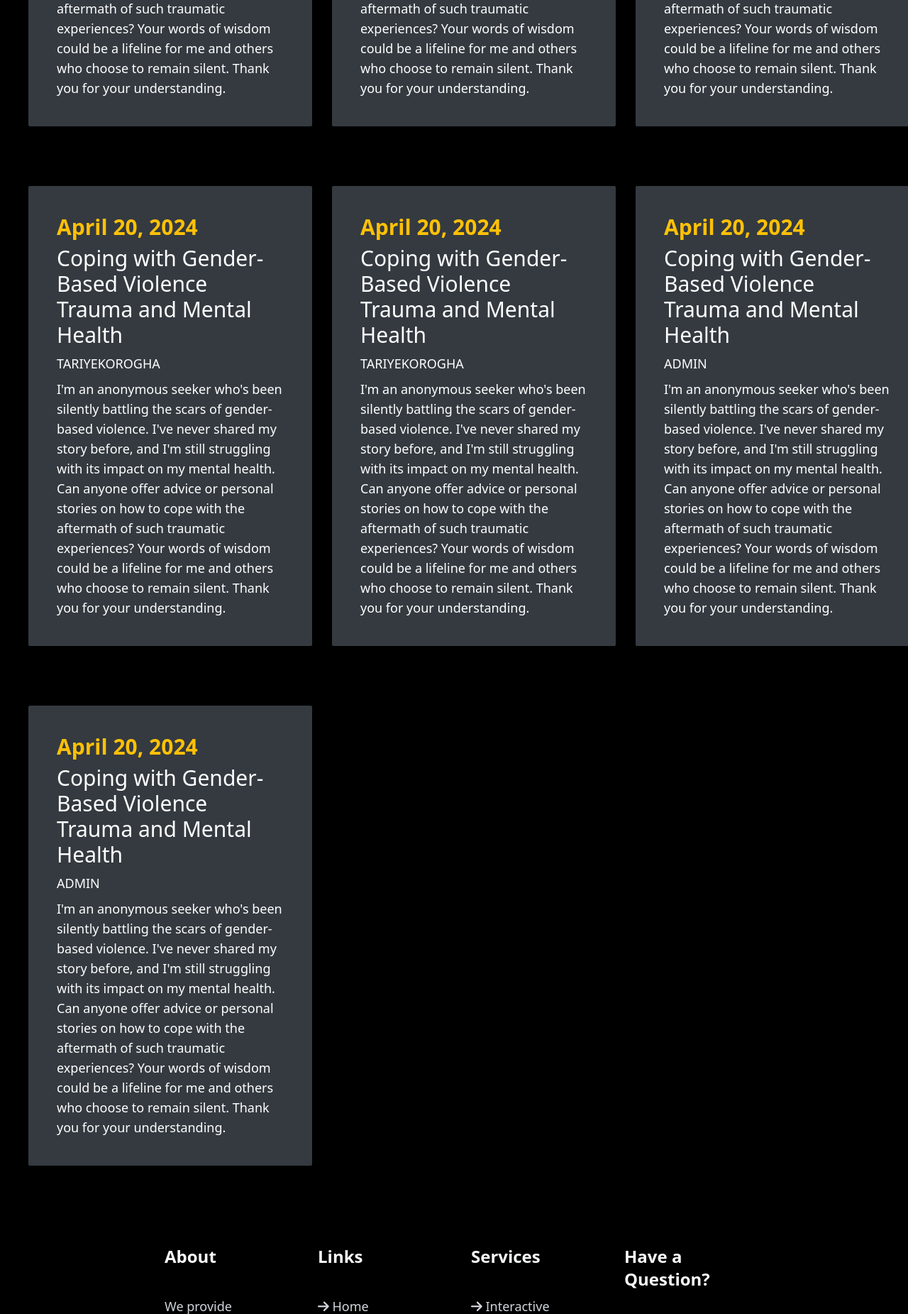
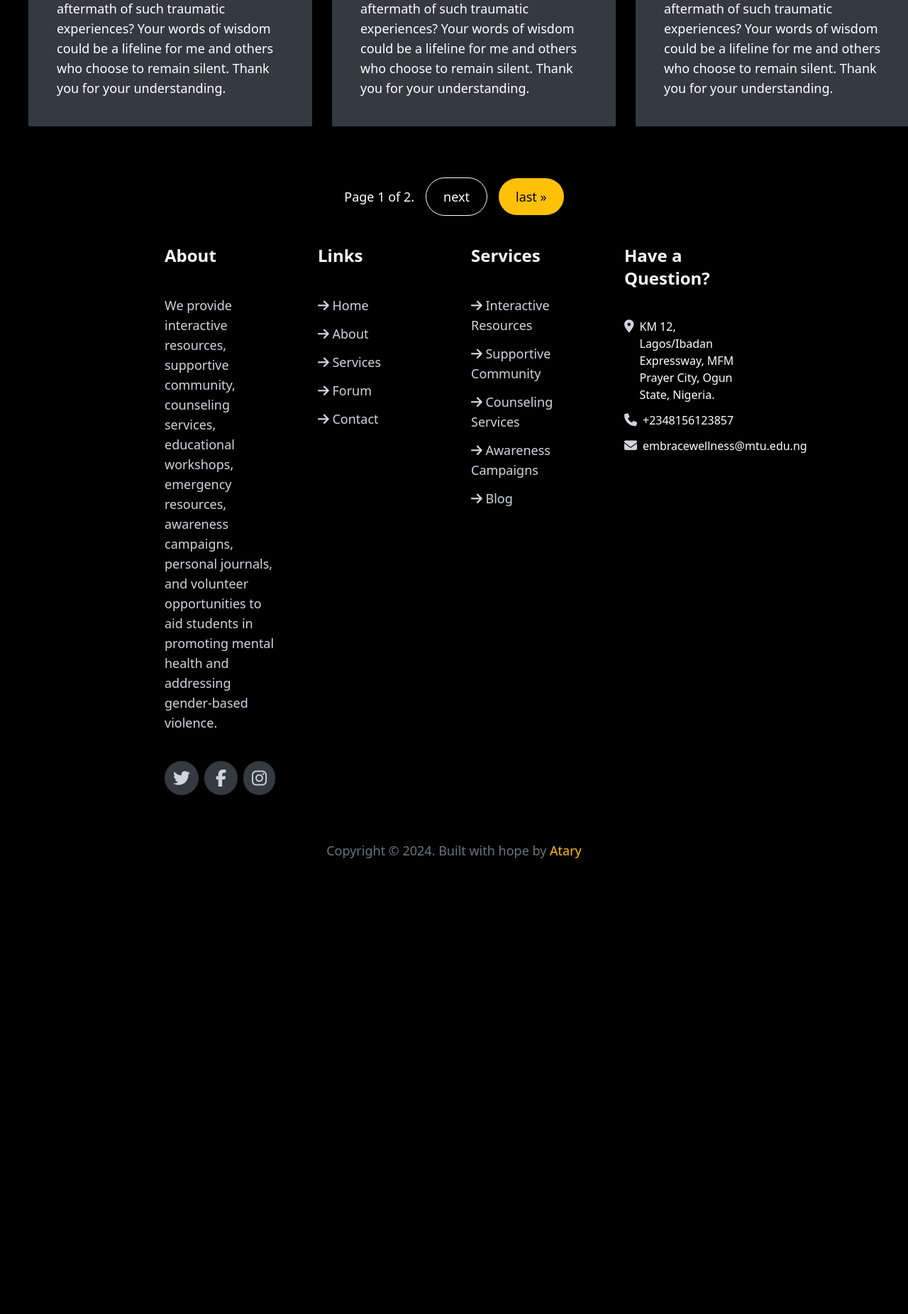
Before and after one commit to kingtroga/EmbraceWellness, a Django app: page /forum/ in a window 1280 px wide. Shown: the part 1556-3407 px from the top of the page at 71% size. After the commit the page ends 2765 px from the top, so only its background shows below. Run offline with Django 5.2, Linux system fonts and the light colour scheme; data comes from the database, SQL or seed files in the repository; both versions use the stored data as it was after the commit; some libraries are stand-ins or nearby versions.

Commit message:
Done with forum index page pagination and look

```diff
--- a/core/templates/core/base.html
+++ b/core/templates/core/base.html
@@ -30,8 +30,8 @@
         </span>
       </div>
       <ul class="xl:flex xl:static z-[1] xl:z-auto absolute w-full xl:w-auto left-0 xl:pl-0 pl-1 xl:py-0 py-1 xl:opacity-100 opacity-0 transition-all top-[-400px] ease-in duration-500  bg-black text-white">
-        <li class="mx-4 xl:my-0 my-4"><a href="#" class="text-lg no-underline hover:underline-offset-8 hover:underline transition-all ease-in duration-500  hover:text-mustard capitalize">home</a></li>
-        <li class="mx-4 xl:my-0 my-4"><a href="#" class="text-lg no-underline hover:underline-offset-8 hover:underline transition-all ease-in duration-500  hover:text-mustard capitalize">contact</a></li>
+        <li class="mx-4 xl:my-0 my-4"><a href="/" class="text-lg no-underline hover:underline-offset-8 hover:underline transition-all ease-in duration-500  hover:text-mustard capitalize">home</a></li>
+        <li class="mx-4 xl:my-0 my-4"><a href="/#Contact" class="text-lg no-underline hover:underline-offset-8 hover:underline transition-all ease-in duration-500  hover:text-mustard capitalize">contact</a></li>
         <li class="mx-4 xl:my-0 my-4"><a href="/#About" class="text-lg no-underline hover:underline-offset-8 hover:underline transition-all ease-in duration-500  hover:text-mustard capitalize">about</a></li>
         <li class="mx-4 xl:my-0 my-4"><a href="#" class="text-lg no-underline hover:underline-offset-8 hover:underline transition-all ease-in duration-500  hover:text-mustard capitalize">blog</a></li>
         <li class="mx-4 xl:my-0 my-4"><a href="{% url 'forum:index' %}" class="text-lg no-underline hover:underline-offset-8 hover:underline transition-all ease-in duration-500  hover:text-mustard capitalize">forum</a></li>
--- a/core/templates/core/index.html
+++ b/core/templates/core/index.html
@@ -154,13 +154,13 @@
     </div>
 
     <!-- CONTACT FIRST LANDING -->
-    <div class="flex flex-col justify-center items-center my-10  sm:mx-[15rem]">
+    <div id="Contact" class="flex flex-col justify-center items-center my-10  sm:mx-[15rem]">
         <h2 class="sm:text-5xl text-4xl font-bold z-[3]">Contact us</h2>
         <p class=" sm:text-9xl  text-7xl text-[#343a40]  font-extrabold sm:-mt-[3.5rem] z-[1]  -mt-[2rem]">Contact</p>
         <p class="text-lg sm:-mt-[2rem]   -mt-[1rem] text-center z-[2]">You can contact us via any of the following details below or directly with the form on the website</p>
     </div>
 
-    <!-- About -->
+    <!-- contant second landing -->
     <div class="m-10">
         <div class="flex justify-center items-centerr">
             <div class="xl:block hidden">
--- a/forum/templates/forum/forum_index.html
+++ b/forum/templates/forum/forum_index.html
@@ -24,7 +24,7 @@
     </div>
     <div class="lg:flex lg:justify-center lg:items-center ">
         <div class="xl:grid-cols-3 lg:mx-auto lg:my-[2rem] lg:grid-cols-2 lg:grid  flex flex-col justify-center items-center  lg:gap-1">
-            {% for forum in forums %}
+            {% for forum in page_obj %}
             <!-- FORUM ELEMENT -->
             <div class="bg-[#343a40] p-4 lg:p-10 w-[21rem] sm:w-[22rem] md:w-[25rem] lg:w-[25rem] m-10 rounded-sm ">
                 <a href="#" class="h-auto flex flex-col space-y-2 justify-content items-start">
@@ -37,5 +37,22 @@
             {% endfor %}
         </div>
     </div>
+    <div class="pagination flex flex-row justify-center space-x-[8rem] text-lg">
+        <span class="step-links flex flex-row justify-center items-center space-x-[1rem]">
+            {% if page_obj.has_previous %}
+                <a href="?page=1" class="px-6 py-3 text-black bg-mustard rounded-full hover:-translate-y-1">&laquo; first</a>
+                <a href="?page={{ page_obj.previous_page_number }}" class="px-6 py-3 text-white border border-white bg-black rounded-full hover:-translate-y-1">previous</a>
+            {% endif %}
+
+            <span class="current">
+                Page {{ page_obj.number }} of {{ page_obj.paginator.num_pages }}.
+            </span>
+
+            {% if page_obj.has_next %}
+                <a href="?page={{ page_obj.next_page_number }}" class="px-6 py-3 text-white bg-black border border-white rounded-full hover:-translate-y-1">next</a>
+                <a href="?page={{ page_obj.paginator.num_pages }}" class="px-6 py-3 text-black bg-mustard rounded-full hover:-translate-y-1">last &raquo;</a>
+            {% endif %}
+        </span>
+    </div>
 </div>
 {% endblock %}
--- a/forum/views.py
+++ b/forum/views.py
@@ -1,6 +1,7 @@
 from django.shortcuts import render
 from django.db.models import Q
 from . import models
+from django.core.paginator import Paginator
 
 def index(request):
     query = request.GET.get('query', '')
@@ -10,6 +11,14 @@ def index(request):
         forums = forums.filter(Q(title__icontains=query) | Q(content__icontains=query))
 
 
+    paginator = Paginator(forums, 6)
+
+    page_number = request.GET.get("page")
+    page_obj = paginator.get_page(page_number)
+
+
+
     return render(request, 'forum/forum_index.html',
                   {"forums": forums,
-                   'query': query,})
+                   'query': query,
+                   "page_obj": page_obj})
```
Also changed, not shown: db.sqlite3.
